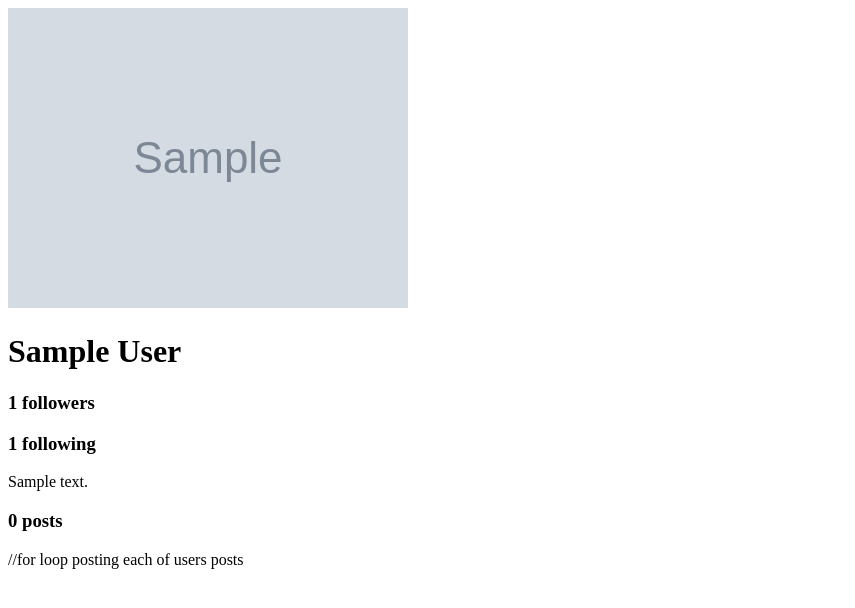
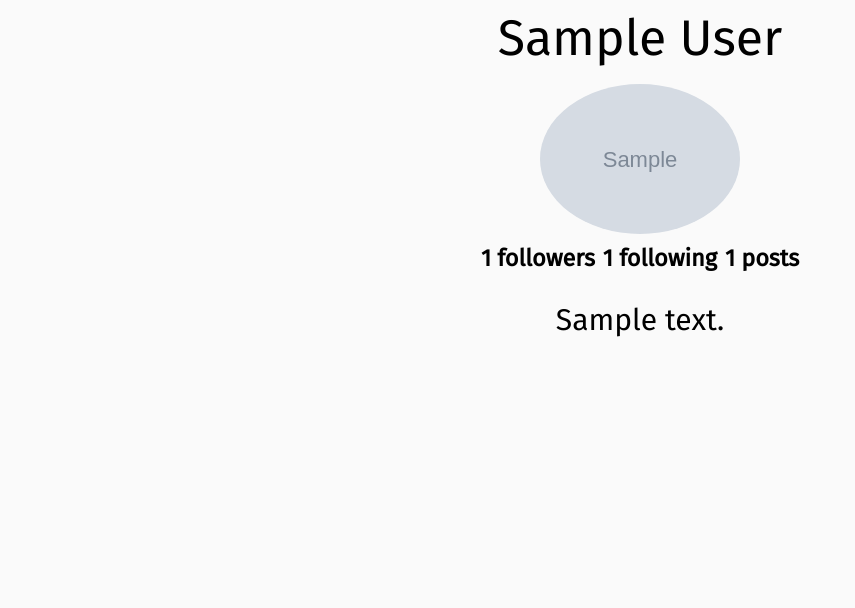
Before and after one commit to sumaiya-sarwar/Insta_dupe, a Node server app: template views/user_profile.ejs in a window 1280 px wide. Shown: the top 608 px of the page, without its empty margins (0-855 px from the left). Run offline with Node 20, Linux system fonts and the light colour scheme; the template is opened without the code that fills it: values that come from a table or form of the project are taken from there, others are empty; tables that the repository leaves empty hold one stand-in row (values such as "Sample post"); grey boxes marked "Sample" are stand-in pictures; some libraries are stand-ins or nearby versions.

Commit message:
profile page css started

```diff
--- a/controllers/user_controller.js
+++ b/controllers/user_controller.js
@@ -10,7 +10,7 @@
 
 router.get('/:id/profile', async (req, res) => {
     try {
-        const user = await db.User.findById('630d2758dbec20fb8744d986');
+        const user = await db.User.findById(req.params.id);
         const context = { user: user }
         res.render('user_profile.ejs', context)
     } catch (err) {
--- a/models/User.js
+++ b/models/User.js
@@ -5,7 +5,7 @@
     name: { type: String, required: [true, 'You must enter a name'] },
     image: { type: String, required: [false, 'You can leave a default image'] },
     followers: { type: Number, min: [0, 'followers can not be negative'] },
-    posts: [{ type: Number }],
+    posts: [{ type: mongoose.Types.ObjectId, ref: 'Posts' }],
     following: { type: Number, min: [0, 'following can not be negative'] },
     password: { type: String, required: [true, 'You must enter a password'] },
     bio: { type: String }
--- /dev/null
+++ b/public/style/profile.css
@@ -0,0 +1,39 @@
+body {
+    background-color: rgb(250, 250, 250);
+    font-family: 'Fira Sans', sans-serif;
+}
+
+.username {
+    display: flex;
+    justify-content: center;
+    font-size: 50px;
+}
+
+.profileImageContainer {
+    display: flex;
+    align-content: center;
+    justify-content: center;
+    margin-top: 1em;
+}
+
+.profileImage {
+    border-radius: 100%;
+    max-width: 200px;
+    max-height: 200px;
+}
+
+.profileStats {
+    display: flex;
+    justify-content: center;
+    font-size: 20px;
+}
+
+.profileStats h3 {
+    margin: 10px 4px 0px 4px;
+}
+
+.bio {
+    display: flex;
+    justify-content: center;
+    font-size: 30px;
+}
--- a/views/user_profile.ejs
+++ b/views/user_profile.ejs
@@ -8,28 +8,38 @@
     <title>
         <%=user.name%>'s Profile'>
     </title>
+    <link rel="stylesheet" href="/style/profile.css">
+    <link rel="preconnect" href="https://fonts.googleapis.com">
+    <link rel="preconnect" href="https://fonts.gstatic.com" crossorigin>
+    <link href="https://fonts.googleapis.com/css2?family=Fira+Sans&display=swap" rel="stylesheet">
 </head>
 
 <body>
     <!-- basic layout to test database connection and starting point for layout -->
-    <img src="<%=user.image%>" alt="user profile image">
-    <h1>
+    <div class="username">
         <%=user.name%>
-    </h1>
+    </div>
+    <div class="profileImageContainer">
+        <img class="profileImage" src="<%=user.image%>" alt="user profile image">
+    </div>
+    <div class="profileStats">
         <h3>
             <%=user.followers%> followers
         </h3>
         <h3>
             <%=user.following%> following
         </h3>
+
+        <h3>
+            <%=user.posts.length%> posts
+        </h3>
+    </div>
+    <div class="bio">
         <p>
             <%=user.bio%>
         </p>
-    <h3>
-        <%=user.posts.length%> posts
-    </h3>
+    </div>
 
-    //for loop posting each of users posts
 </body>
 
 </html>
```
Also changed, not shown: models/userSeed.js (+6 -6 lines). Lines whose indentation alone changed are shown as unchanged.
